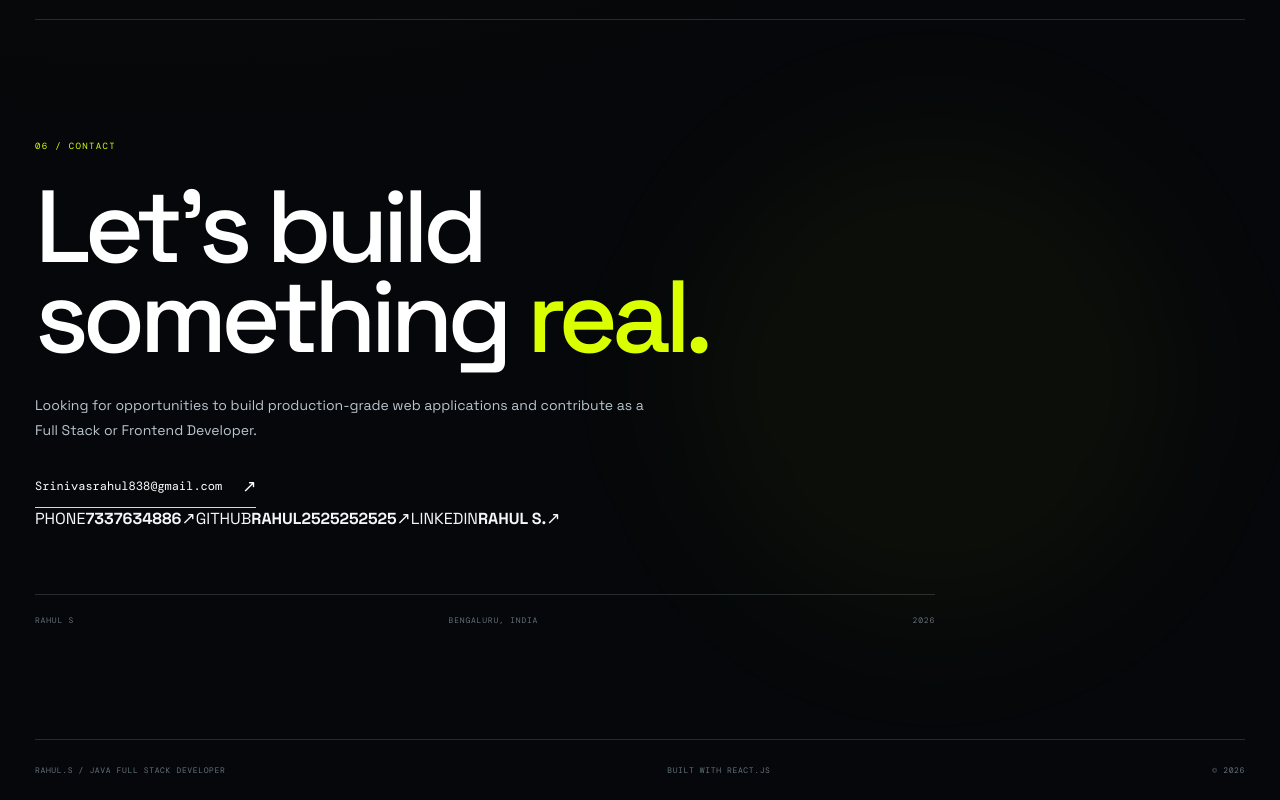
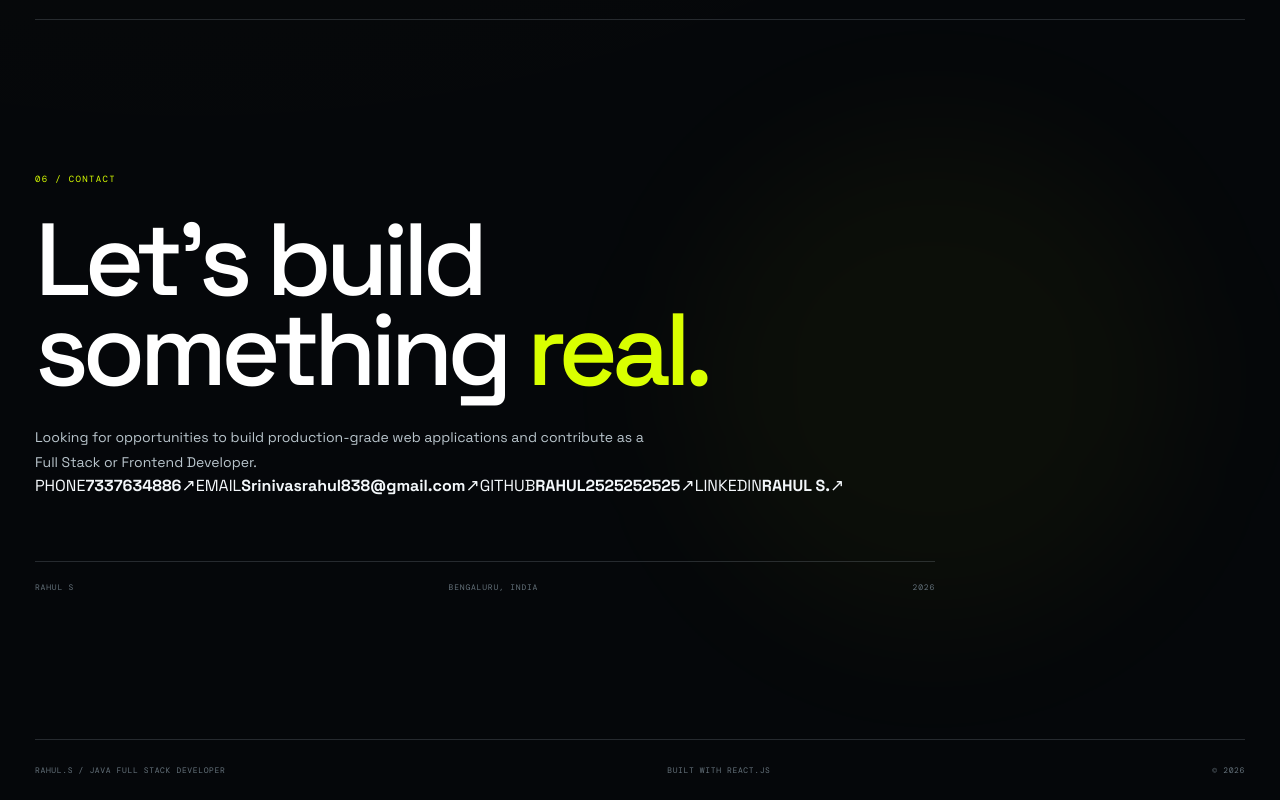
Before and after one commit to RAHUL2525252525/PORTFOLIO, a React (Vite) app: page / in a window 1280 px wide. Shown: the part 6243-7043 px from the top of the page. Built offline with nearby package versions, Linux system fonts and the light colour scheme; a web font is replaced by a local one.

Commit message:
Update App.jsx

```diff
--- a/src/App.jsx
+++ b/src/App.jsx
@@ -284,7 +284,7 @@ function App() {
           </span>
         </button>
 
-        <nav className={`desktop-nav ${menuOpen ? "nav-open" : ""}`}>
+        <nav className="desktop-nav">
           {NAV_ITEMS.map(([id, label], index) => (
             <button
               key={id}
@@ -1046,15 +1046,7 @@ function App() {
               Developer.
             </p>
 
-            <a
-              href="mailto:Srinivasrahul838@gmail.com"
-              className="email-button"
-            >
-              Srinivasrahul838@gmail.com
-              <Arrow />
-            </a>
-
-            {/* CONTACT DETAILS */}
+            {/* CONTACT CARDS */}
 
             <div className="social-links">
 
@@ -1064,6 +1056,15 @@ function App() {
               >
                 <span>PHONE</span>
                 <strong>7337634886</strong>
+                <Arrow />
+              </a>
+
+              <a
+                href="mailto:Srinivasrahul838@gmail.com"
+                className="social-card"
+              >
+                <span>EMAIL</span>
+                <strong>Srinivasrahul838@gmail.com</strong>
                 <Arrow />
               </a>
 
```
